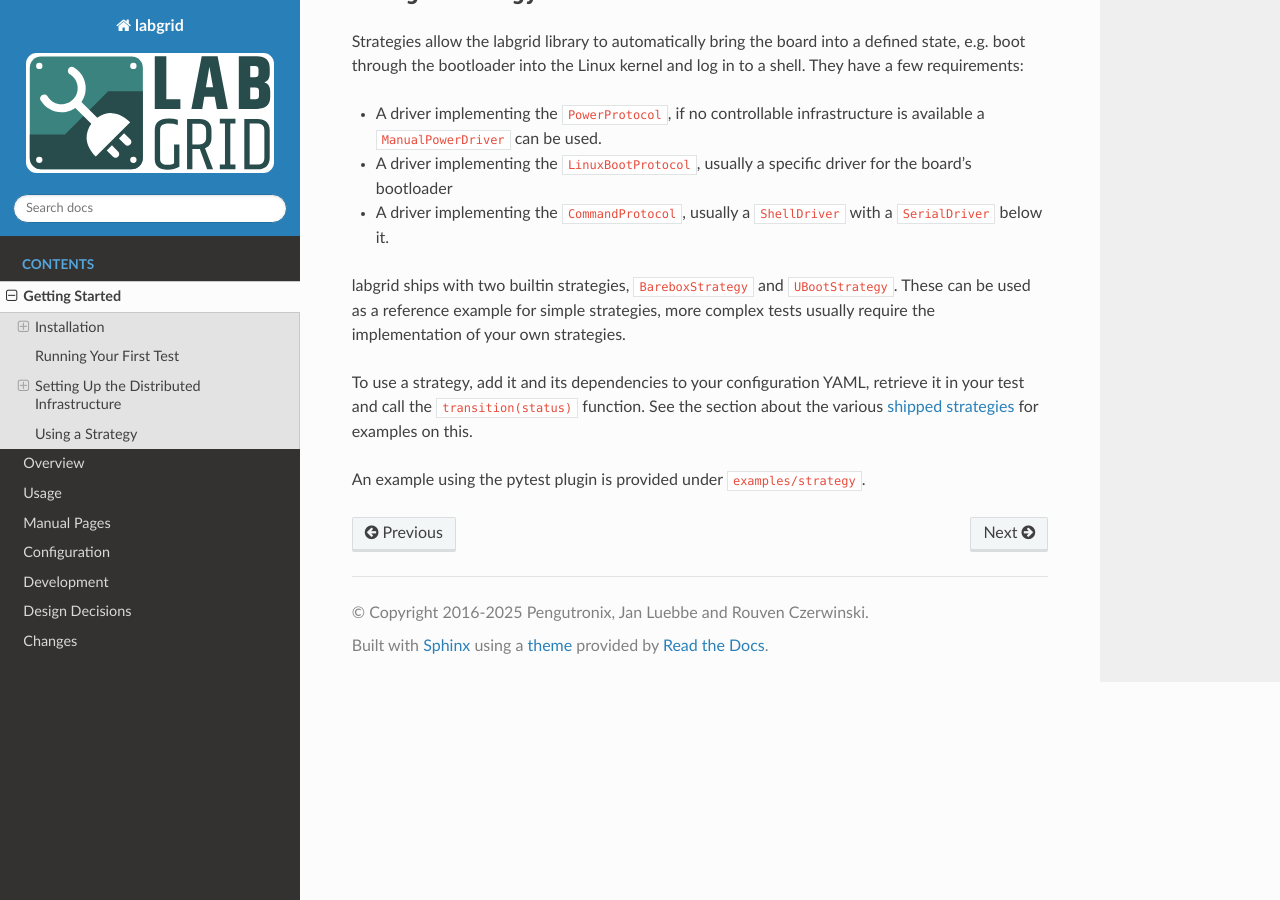
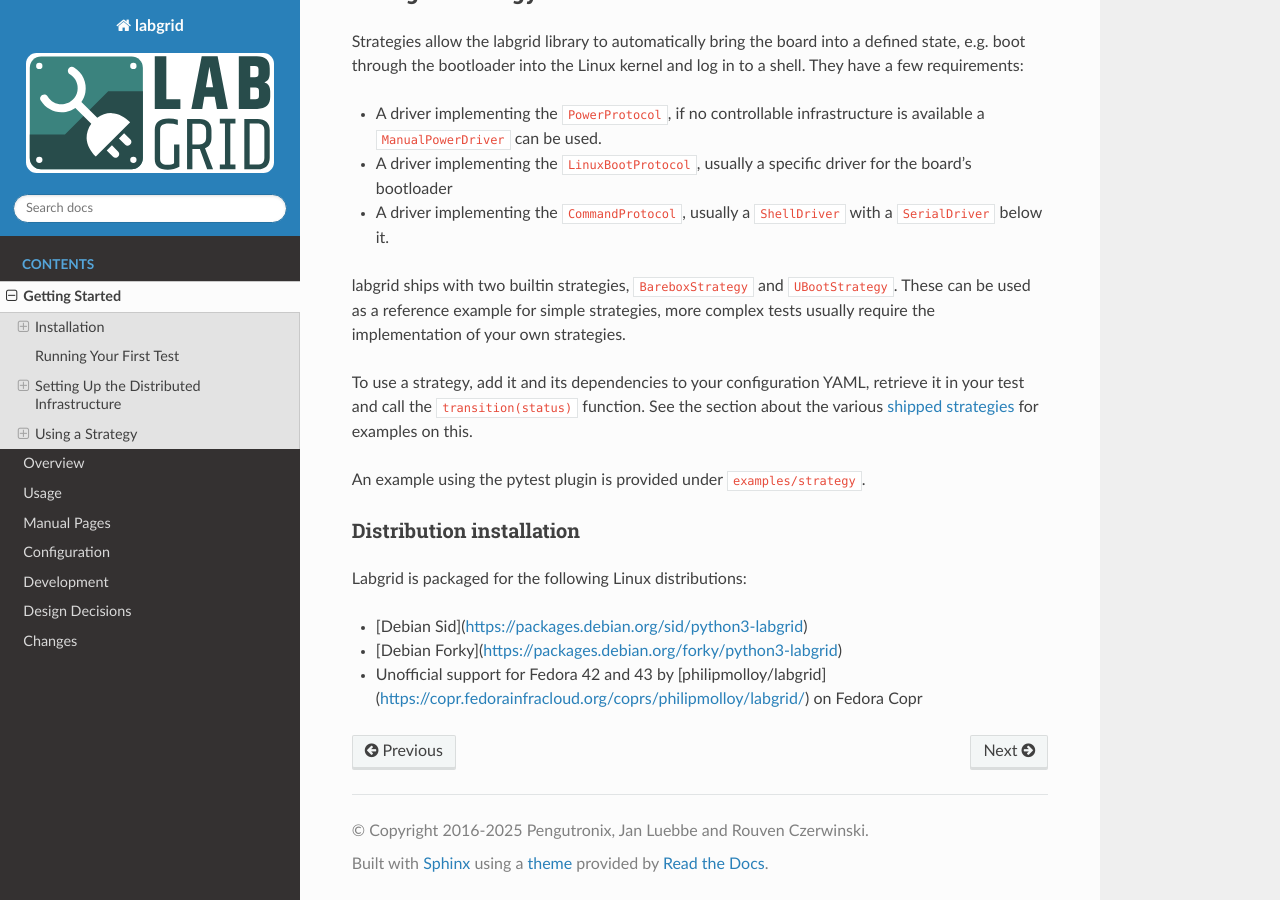
Before and after one commit to labgrid-project/labgrid, a Sphinx documentation site: the page built from doc/getting_started.rst, in a window 1280 px wide and 900 px high, scrolled down 8234 px. Built offline with Sphinx 7.4.7 and the Read the Docs theme 3.1.0, drawn with Linux system fonts in a browser that asks for light colours; pages that are not in the unit, such as notebooks, are missing from menus.

Commit message:
doc/getting_started: Document distro packages
Distro packages are can create users/groups, install systemd service
files, and install udev rules. They also can deal with distro specifics
like uaccess vs. plugdev. Despite those benefits they present challenges
related to dependency management.

Signed-off-by: Philip Molloy <philip@philipmolloy.com>

```diff
--- a/doc/getting_started.rst
+++ b/doc/getting_started.rst
@@ -451,3 +451,14 @@
 for examples on this.
 
 An example using the pytest plugin is provided under ``examples/strategy``.
+
+Distribution installation
+~~~~~~~~~~~~~~~~~~~~~~~~~
+
+Labgrid is packaged for the following Linux distributions:
+
+- [Debian Sid](https://packages.debian.org/sid/python3-labgrid)
+- [Debian Forky](https://packages.debian.org/forky/python3-labgrid)
+- Unofficial support for Fedora 42 and 43 by
+  [philipmolloy/labgrid](https://copr.fedorainfracloud.org/coprs/philipmolloy/labgrid/)
+  on Fedora Copr
```
